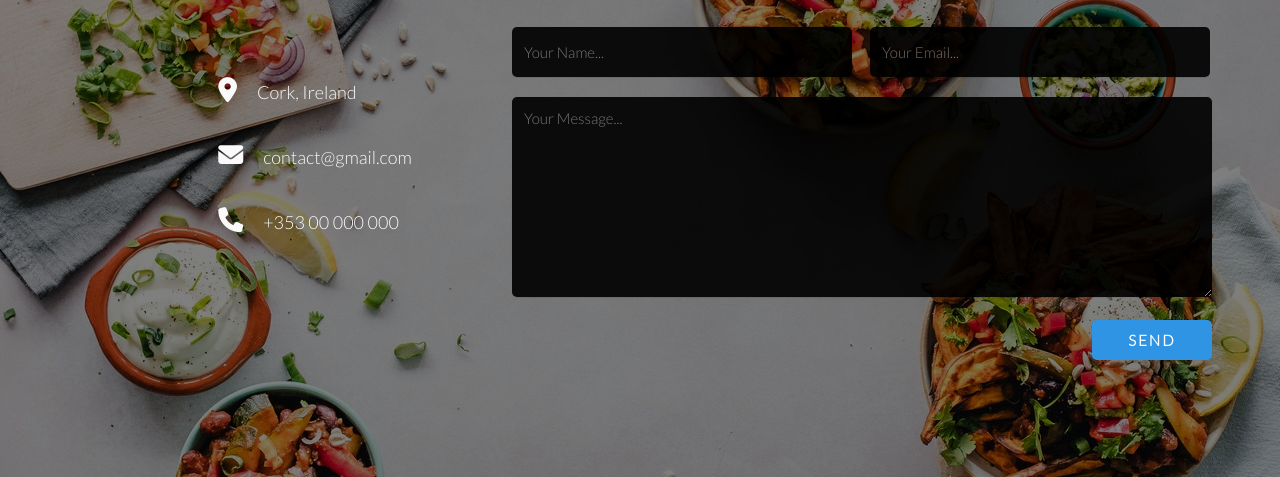
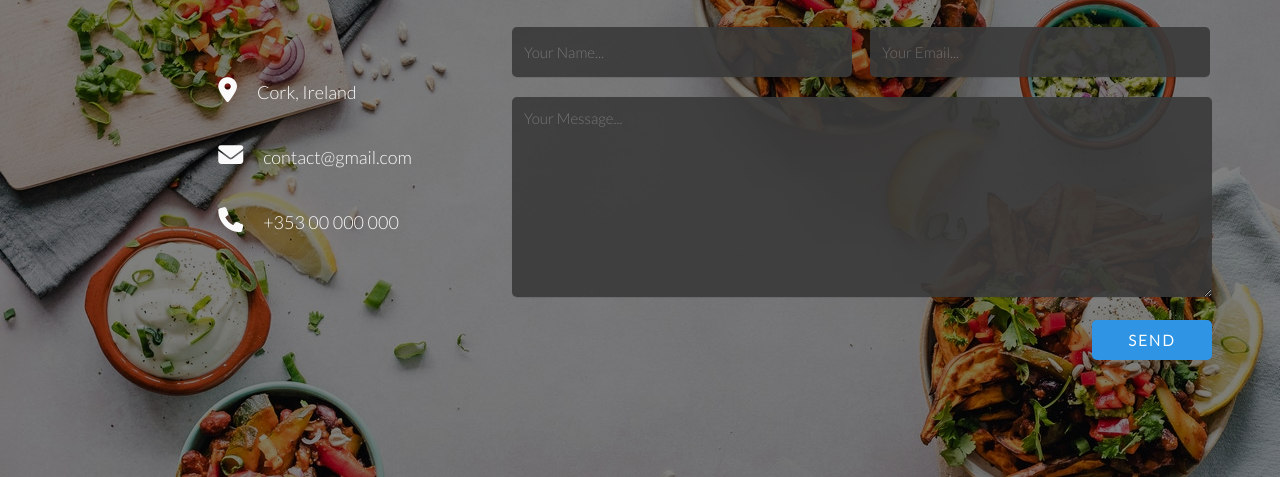
Before and after one commit to nicolascagna96/catering-website, a plain HTML site: page contact.html in a window 1280 px wide. Shown: the part 323-800 px from the top of the page. Drawn offline with Linux system fonts and the light colour scheme.

Commit message:
fixing bugs

```diff
--- a/assets/css/style.css
+++ b/assets/css/style.css
@@ -83,7 +83,7 @@ h1 {
   height: 600px;
   width: 100%;
   background-image: linear-gradient(rgba(0, 0, 0,0.5),
-  rgba(0,0,0,0.5)), url("/assets/images/pexels-ella-olsson-1640773.jpg");
+  rgba(0,0,0,0.5)), url("../images/pexels-ella-olsson-1640773.jpg");
   background-repeat: no-repeat;
   background-size: cover;
 
@@ -285,7 +285,7 @@ align-items: center;
 }
 
 .contact-form .text-box{
-  background: #000;
+  background: #3a3a3a;
   color: #fff;
   border: none;
   width: calc(50% - 10px);
@@ -303,7 +303,7 @@ align-items: center;
 }
 
 .contact-form textarea{
-  background: #000;
+  background: #3a3a3a;
   color: #fff;
   border: none;
   width: 100%;
```
Also changed, not shown: 1 other file.
